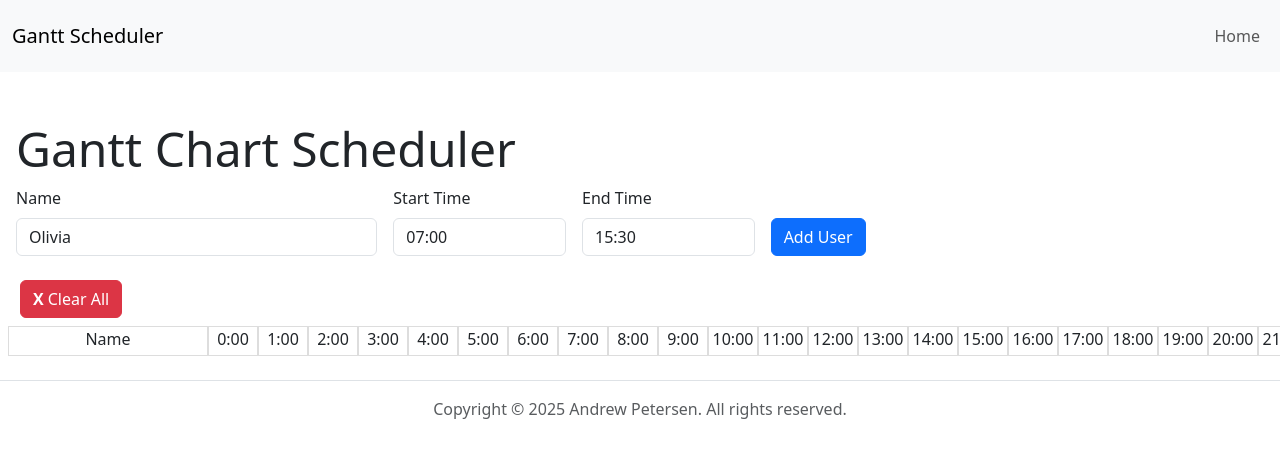
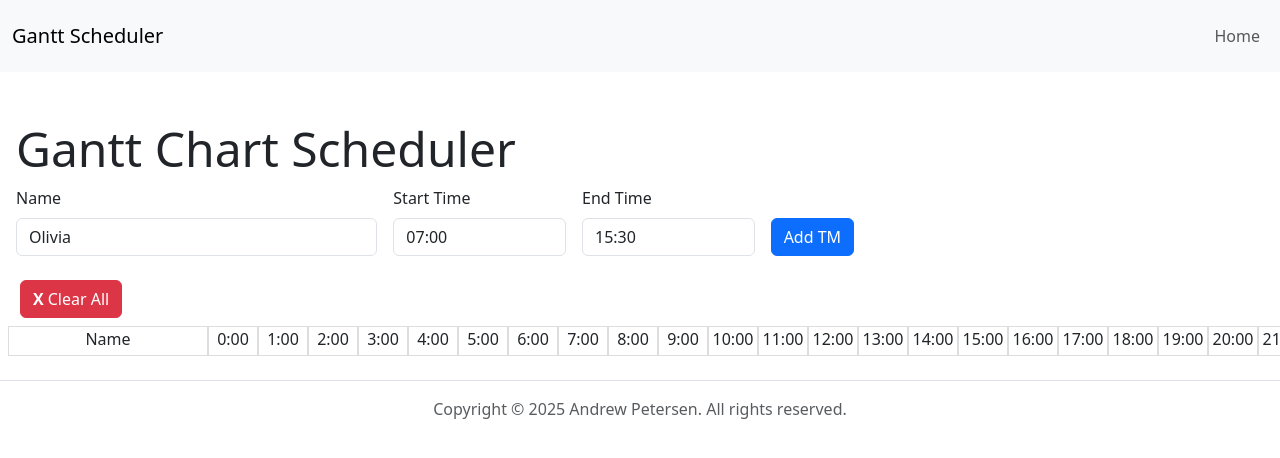
Before and after one commit to petersenandrew/gantt-schedule, a Jekyll site: the page built from index.html, in a window 1280 px wide. Shown: the top 458 px of the page. Built offline with Jekyll 4.4.1, drawn with Linux system fonts in a browser that asks for light colours.

Commit message:
Change user to team member

```diff
--- a/index.html
+++ b/index.html
@@ -6,7 +6,7 @@
 <section>
   <div class="container mt-5 mx-1 flex-nowrap">
     <h1 class="display-5">Gantt Chart Scheduler</h1>
-    <form class="row g-3 needs-validation" id="addUser" novalidate>
+    <form class="row g-3 needs-validation" id="addTM" novalidate>
       <div class="col-md-4">
         <label for="name" class="form-label">Name</label>
         <input type="text" class="form-control" id="name" value="Olivia" required>
@@ -23,7 +23,7 @@
         </div>
       </div>
       <div class="col-md-2 mt-md-auto mt-3">
-        <button class="btn btn-primary" type="submit">Add User</button>
+        <button class="btn btn-primary" type="submit">Add TM</button>
       </div>
     </form>
     <div class="invalid-feedback" id="nameErrorMessage">
--- a/js/gantt.js
+++ b/js/gantt.js
@@ -44,7 +44,7 @@
 
 let shiftBlockId = 0;
 
-document.getElementById('addUser').addEventListener('submit', function(event) {
+document.getElementById('addTM').addEventListener('submit', function(event) {
   event.preventDefault();
 
   if(!validInput()) {
@@ -63,12 +63,12 @@
   const startPos = startHour + startMinute / 60;
   const endPos = endHour + endMinute / 60;
 
-  // Create a new shift block for the user on the Gantt chart
+  // Create a new shift block for the team member on the Gantt chart
   const ganttChart = document.getElementById('ganttChart');
 
-  const user = document.createElement('div');
-  user.classList.add('row');
-  user.classList.add('flex-nowrap');
+  const tm = document.createElement('div');
+  tm.classList.add('row');
+  tm.classList.add('flex-nowrap');
 
   const nameBlock = document.createElement('div');
   nameBlock.classList.add('name-block');
@@ -95,14 +95,14 @@
   shiftBlock.classList.add(`shift-block-${shiftBlockId}`);
   shiftBlockId++;
 
-  // Add the user's name to the shift block
+  // Add the team member's name to the shift block
   nameBlock.textContent = name;
   shiftBlock.textContent = name;
 
   // Append the shift block to the Gantt chart
-  ganttChart.appendChild(user);
-  user.appendChild(nameBlock);
-  user.appendChild(shiftBlock);
+  ganttChart.appendChild(tm);
+  tm.appendChild(nameBlock);
+  tm.appendChild(shiftBlock);
 
   // document.getElementById('name').value = '';
   // document.getElementById('startTime').value = '';
```
